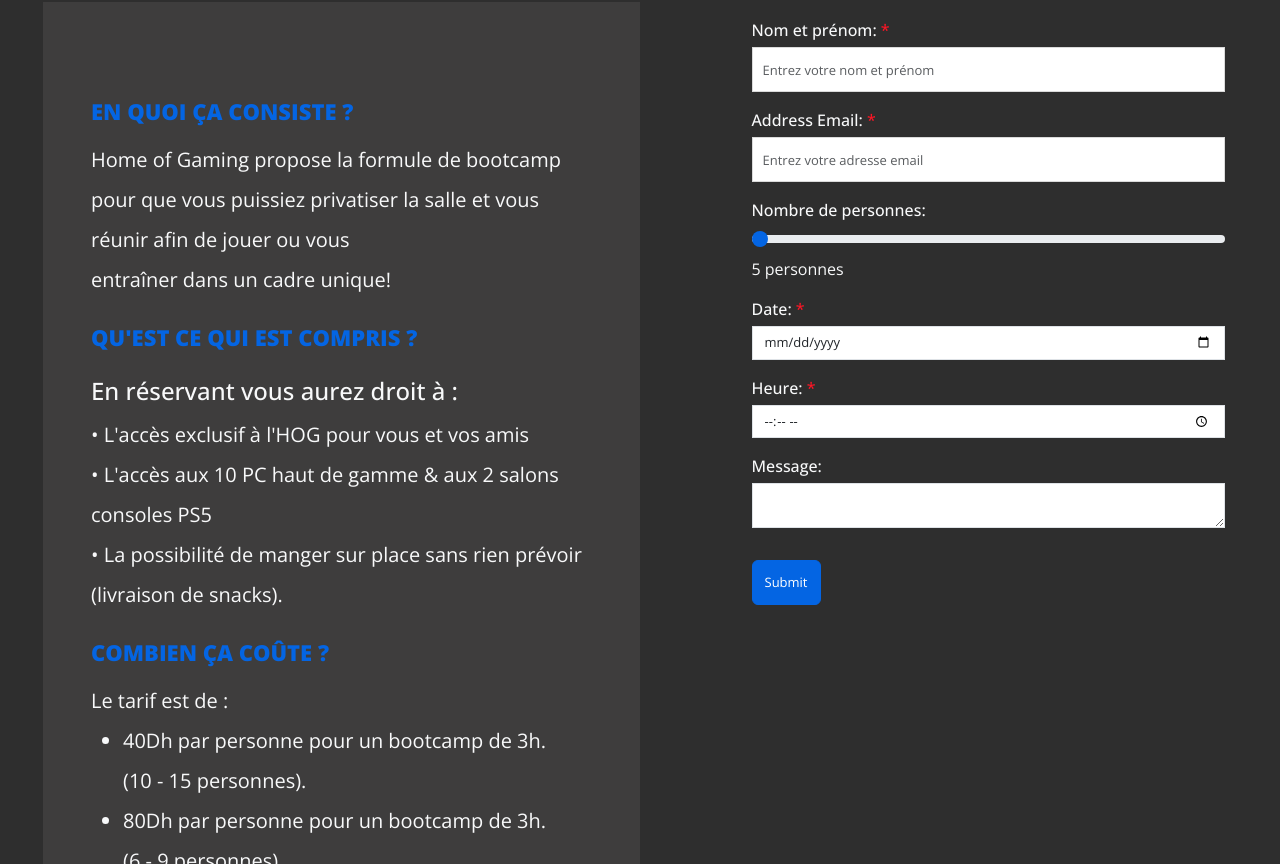
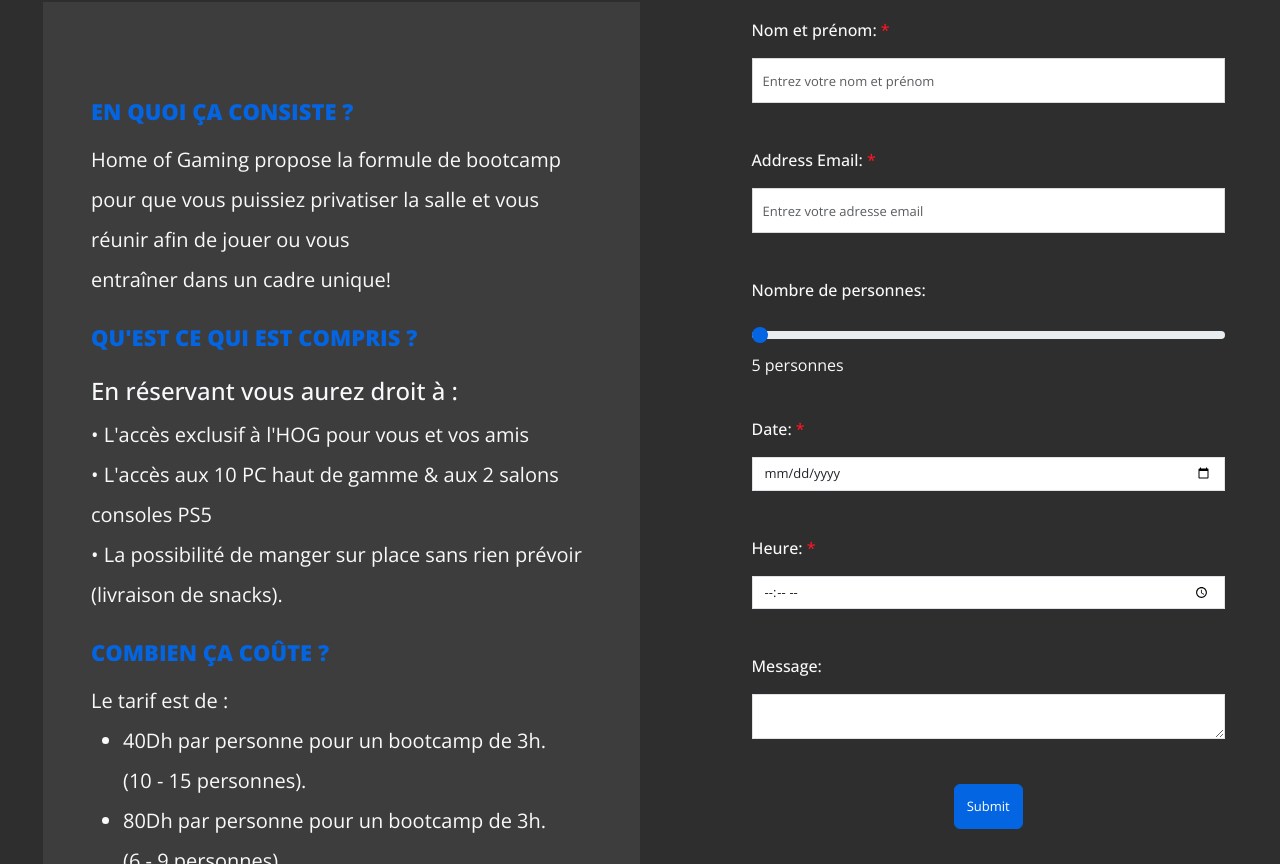
Before and after one commit to arabiimad/Home-of-Gaming, a React (Vite) app: page /bootcamp in a window 1280 px wide. Shown: the part 176-1040 px from the top of the page. Built offline with nearby package versions, Linux system fonts and the light colour scheme.

Commit message:
bootcamp space between

```diff
--- a/src/components/pages/Bootcamp/index.jsx
+++ b/src/components/pages/Bootcamp/index.jsx
@@ -105,6 +105,9 @@
               <label htmlFor="fullName">
                 Nom et prénom: <span className="text-danger">*</span>
               </label>
+            </div>
+
+            <div>
               <input
                 type="text"
                 className="form-control"
@@ -115,11 +118,15 @@
                 required
               />
             </div>
+            <br />
 
             <div className="form-group my-3">
               <label htmlFor="email">
                 Address Email: <span className="text-danger">*</span>
               </label>
+            </div>
+
+            <div>
               <input
                 type="email"
                 className="form-control"
@@ -130,9 +137,13 @@
                 placeholder="Entrez votre adresse email"
               />
             </div>
+            <br />
 
             <div className="form-group my-3">
               <label htmlFor="numOfPeople">Nombre de personnes:</label>
+            </div>
+
+            <div>
               <input
                 type="range"
                 min="5"
@@ -145,11 +156,14 @@
               />
               <div>{numOfPeople} personnes</div>
             </div>
+            <br />
 
             <div className="form-group my-3">
               <label htmlFor="date">
                 Date: <span className="text-danger">*</span>
               </label>
+            </div>
+            <div>
               <input
                 type="date"
                 className="form-control"
@@ -159,11 +173,14 @@
                 required
               />
             </div>
+            <br />
 
             <div className="form-group my-3">
               <label htmlFor="time">
                 Heure: <span className="text-danger">*</span>
               </label>
+            </div>
+            <div>
               <input
                 type="time"
                 className="form-control"
@@ -173,9 +190,12 @@
                 required
               />
             </div>
+            <br />
 
             <div className="form-group my-3">
               <label htmlFor="message">Message:</label>
+            </div>
+            <div>
               <textarea
                 className="form-control"
                 id="message"
@@ -183,10 +203,13 @@
                 onChange={handleMessageChange}
               />
             </div>
+            <br />
 
-            <button type="submit" className="btn btn-primary my-3">
-              Submit
-            </button>
+            <div className="text-center">
+  <button type="submit" className="btn btn-primary my-3">
+    Submit
+  </button>
+</div>
           </form>
         </div>
       </div>
```
